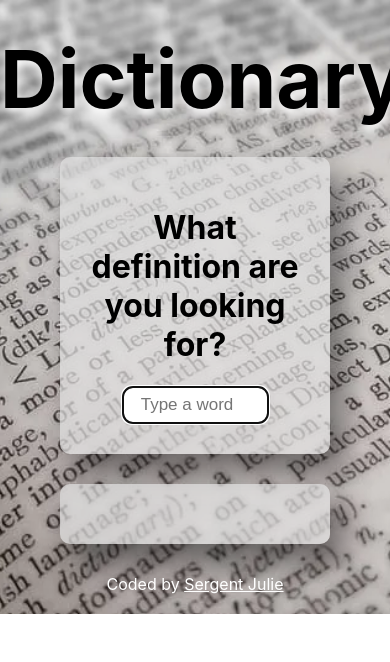
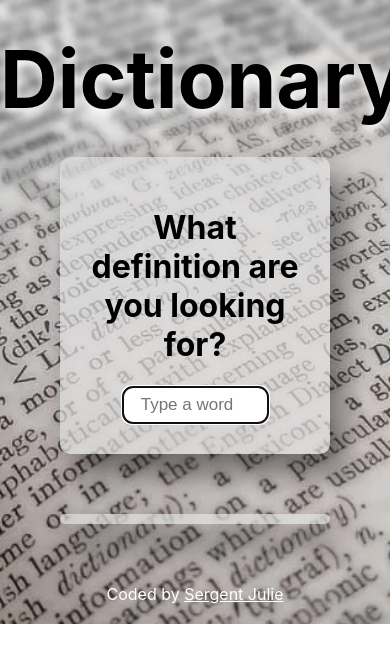
Before and after one commit to Kumaguro3/dictionary-project-react, a React (Create React App) app: page / in a window 390 px wide. Shown: the top 662 px of the page. Built offline with nearby package versions, Linux system fonts and the light colour scheme; no server answers.

Commit message:
Fixed audio button responsiveness by adding an id

```diff
--- a/package.json
+++ b/package.json
@@ -7,8 +7,10 @@
     "@testing-library/react": "^13.4.0",
     "@testing-library/user-event": "^13.5.0",
     "axios": "^0.27.2",
+    "bootstrap": "^5.2.1",
     "react": "^18.2.0",
     "react-audio-player": "^0.17.0",
+    "react-bootstrap": "^2.5.0",
     "react-dom": "^18.2.0",
     "react-player": "^2.11.0",
     "react-scripts": "5.0.1",
--- a/src/Dictionary.js
+++ b/src/Dictionary.js
@@ -2,6 +2,7 @@
 import axios from "axios";
 import Results from "./Results.js";
 import "./Dictionary.css";
+import "./Phonetic.css";
 
 export default function Dictionary() {
   let [keyWord, setKeyWord] = useState("Happy");
--- a/src/Phonetic.css
+++ b/src/Phonetic.css
@@ -1,3 +1,14 @@
+@media only screen and (max-width: 600px) {
+  .container-results {
+    margin: 60px;
+    padding: 5px;
+  }
+}
+
 .phonetic {
   text-align: center;
 }
+
+#player {
+  width: 93%;
+}
--- a/src/Phonetic.js
+++ b/src/Phonetic.js
@@ -6,7 +6,7 @@
   return (
     <div className="phonetic">
       <div className="phonetic-audio">
-        <ReactAudioPlayer src={props.phonetic.audio} controls />
+        <ReactAudioPlayer src={props.phonetic.audio} controls id="player" />
       </div>
       <br />
       <div className="phonetic-text">{props.phonetic.text}</div>
```
Also changed, not shown: 1 other file (tests, documents, lock files or other folders).
